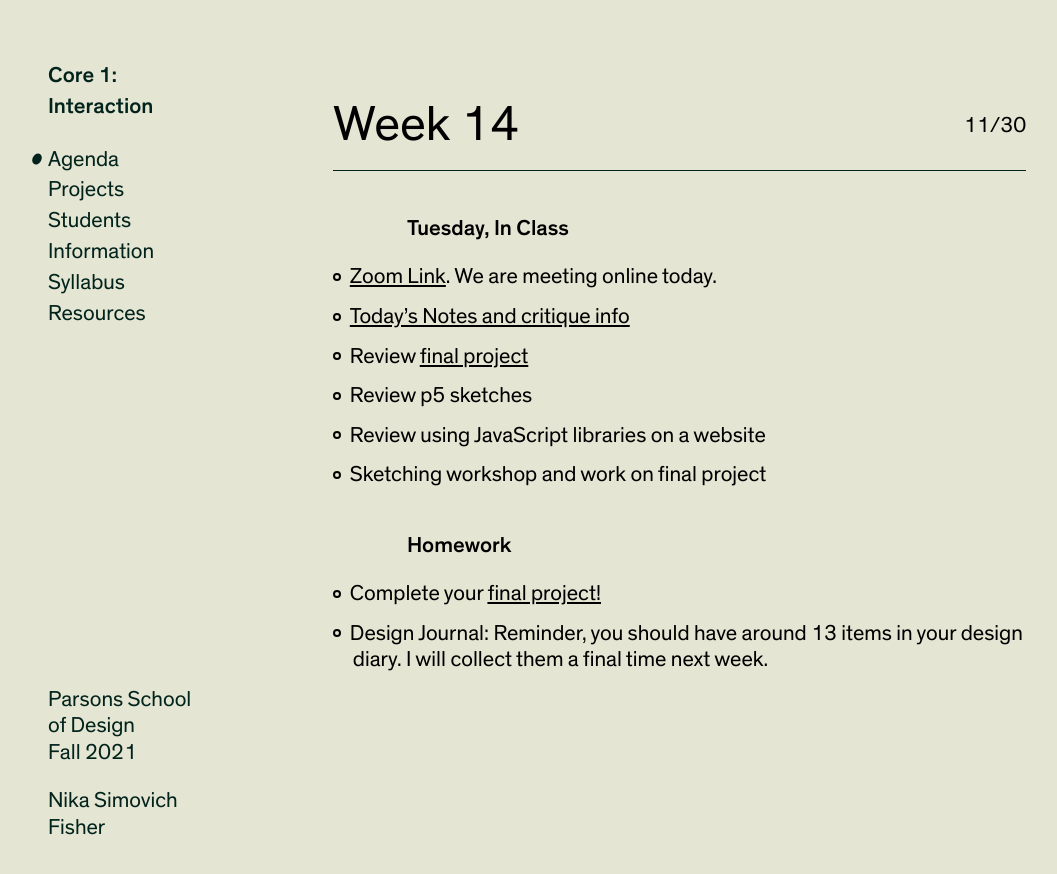
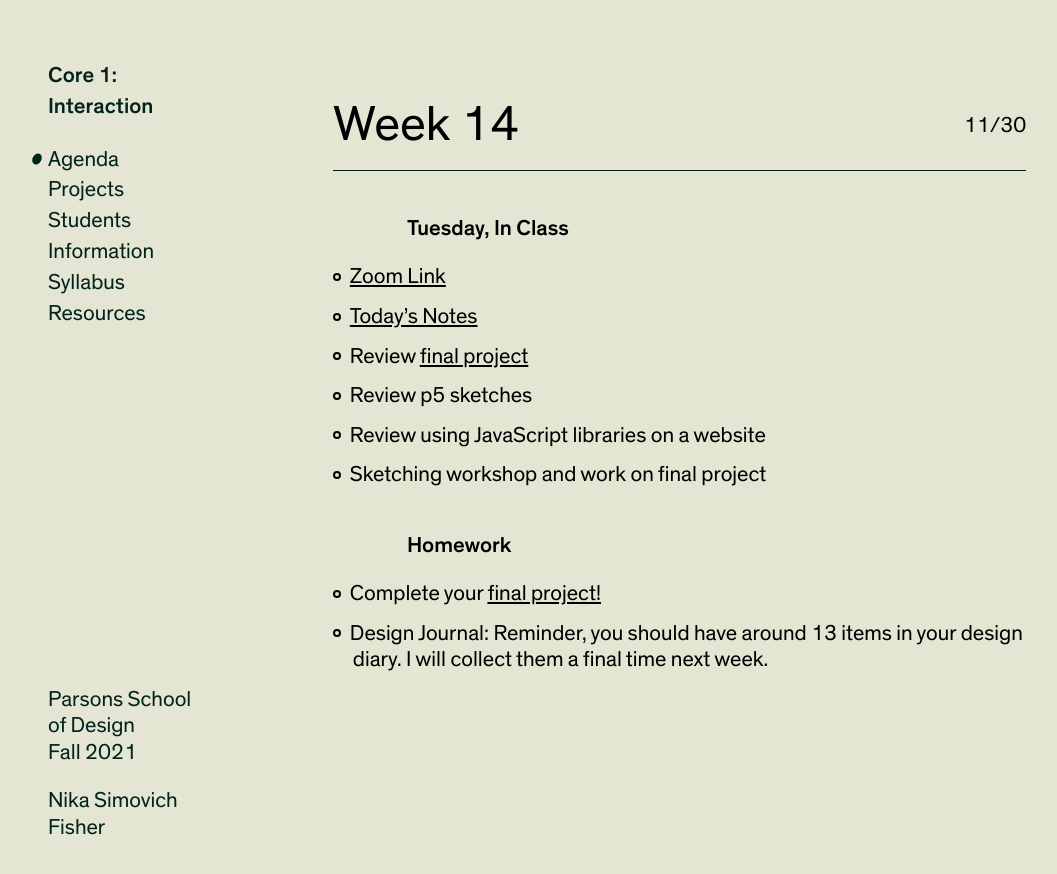
Before and after one commit to nikasimovich/cif21, a Jekyll site: the page built from _agendas/week-14.md, in a window 1280 px wide and 900 px high. Shown: the top 874 px of the window, without its empty margins (12-1069 px from the left). Built offline with Jekyll 4.4.1, drawn with Linux system fonts in a browser that asks for light colours.

Commit message:
Add agenda

```diff
--- a/_agendas/week-14.md
+++ b/_agendas/week-14.md
@@ -7,8 +7,8 @@ summary: JavaScript Libraries, Final Project Intro
 
 ### Tuesday, In Class
 
-- [Zoom Link](https://NewSchool.zoom.us/my/nikafisher). We are meeting online today.
-- [Today&rsquo;s Notes and critique info](https://paper.dropbox.com/doc/Parsons-CI-Week-14-Using-JavaScript-Libraries-in-the-Browser--BXLZjH9y1y~LQIcMlv5bMd6pAQ-Xvz24L9I36HUsJC6cx9vc)
+- [Zoom Link](https://NewSchool.zoom.us/my/nikafisher)
+- [Today&rsquo;s Notes](https://paper.dropbox.com/doc/Parsons-CI-Week-14-Using-JavaScript-Libraries-in-the-Browser--BXLZjH9y1y~LQIcMlv5bMd6pAQ-Xvz24L9I36HUsJC6cx9vc)
 - Review [final project](../projects/final)
 - Review p5 sketches
 - Review using JavaScript libraries on a website
```
